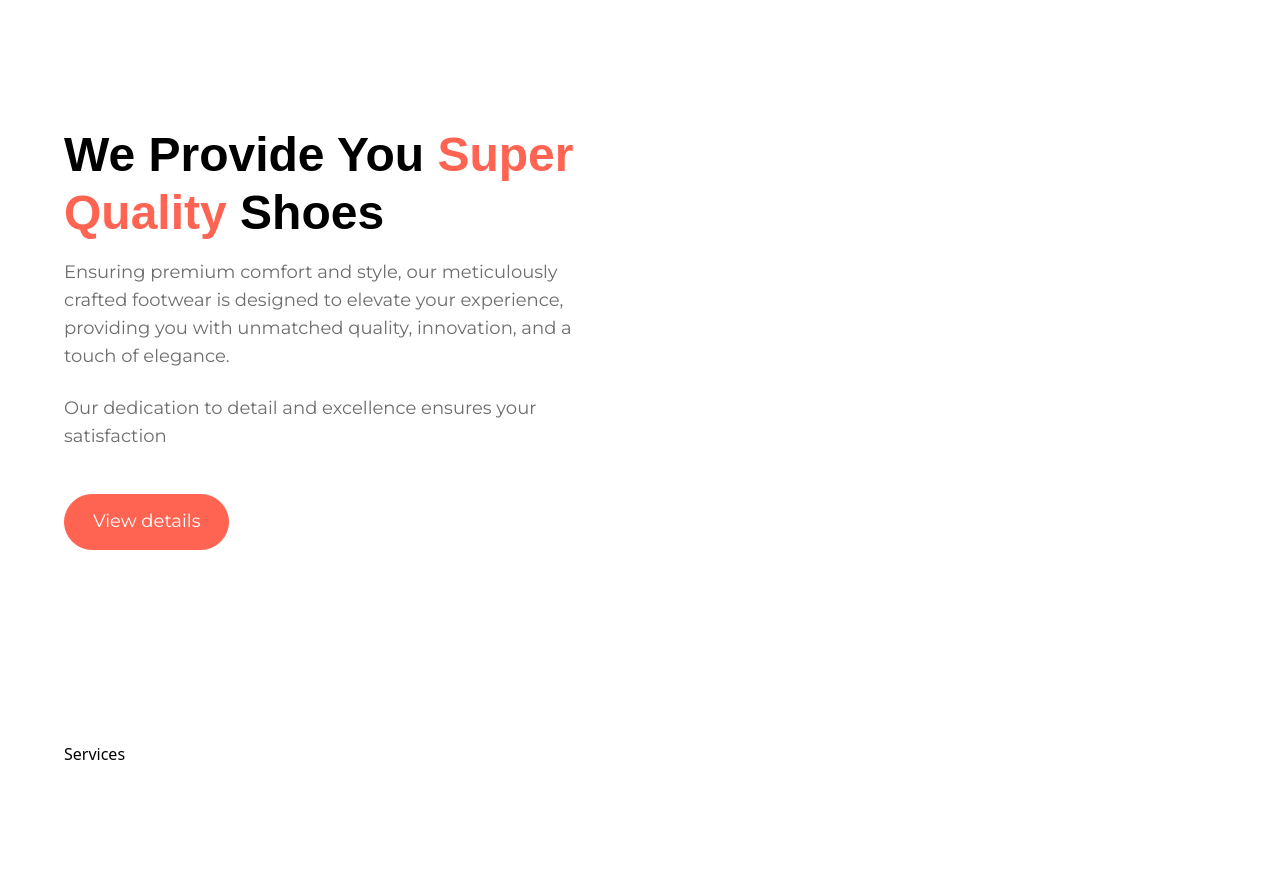
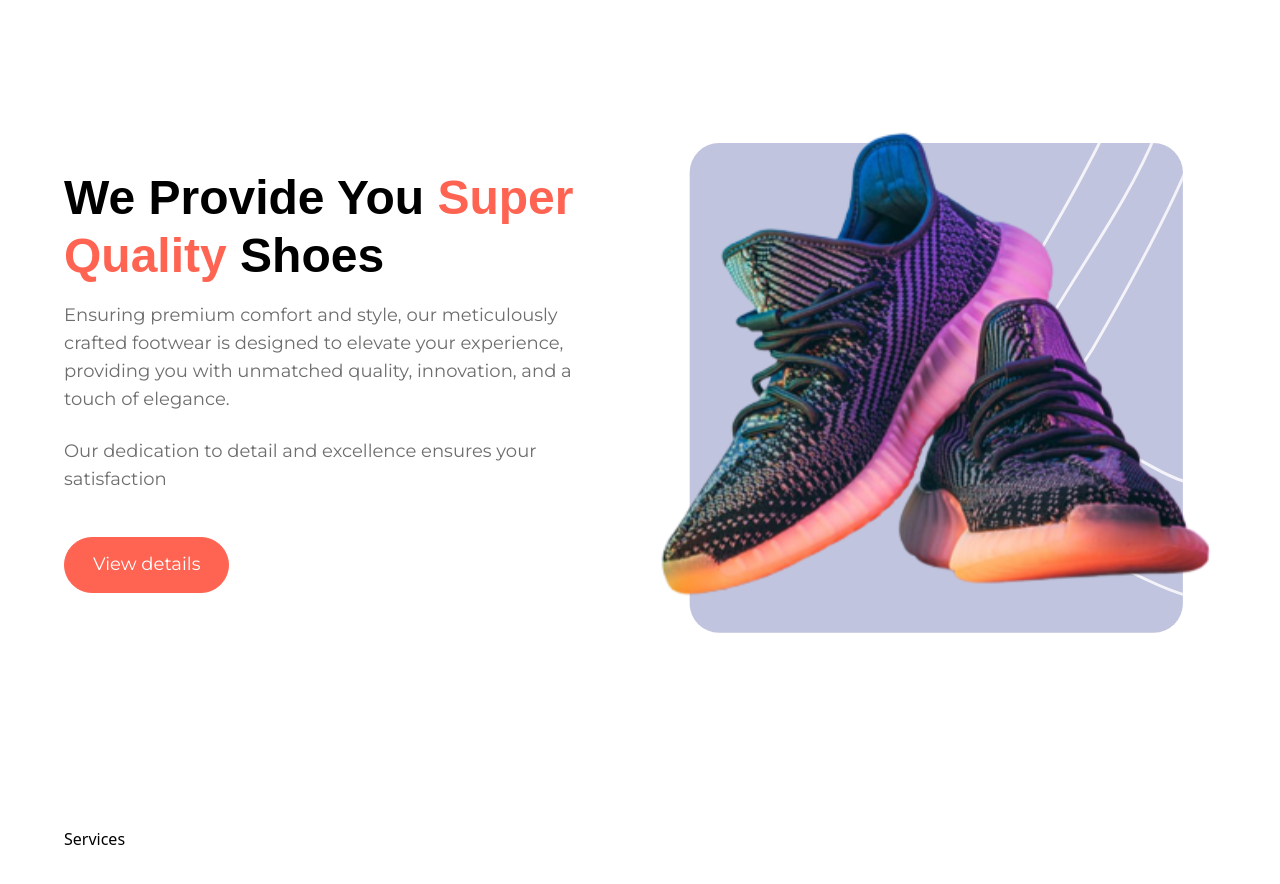
Before and after one commit to vanguyen333/tailwindcss, a React (Vite) app: page / in a window 1280 px wide. Shown: the part 1680-2564 px from the top of the page. Built offline with nearby package versions, Linux system fonts and the light colour scheme; a web font is replaced by a local one.

Commit message:
Done right side of SuperQuality section

```diff
--- a/src/sections/SuperQuality.jsx
+++ b/src/sections/SuperQuality.jsx
@@ -1,3 +1,4 @@
+import { shoe8 } from "../assets/images";
 import Button from "../components/Button";
 const SuperQuality = () => {
   return (
@@ -23,6 +24,15 @@
           <Button label="View details" />
         </div>
       </div>
+      <div className="flex-1 flex justify-center items-center">
+        <img
+          src={shoe8}
+          alt="shoe8"
+          width={570}
+          height={522}
+          className="object-contain"
+        />
+      </div>
     </section>
   );
 };
```
